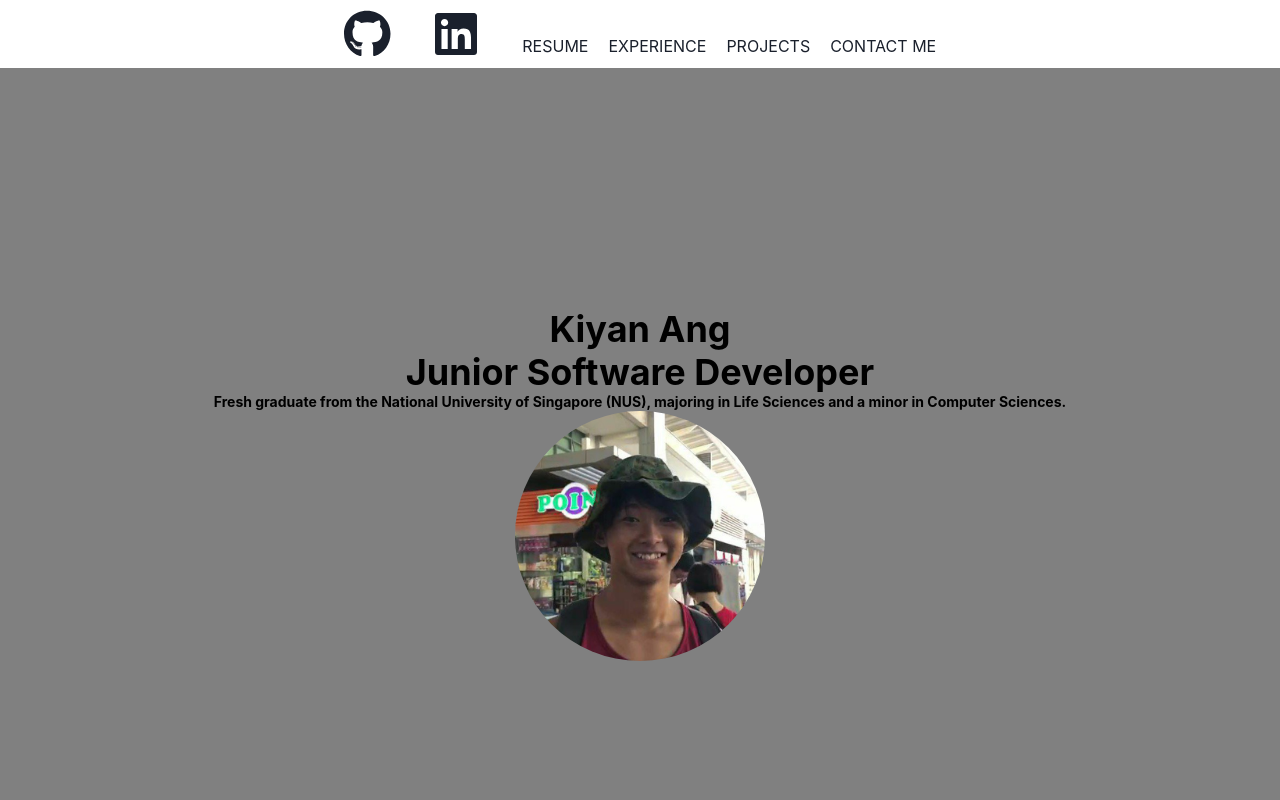
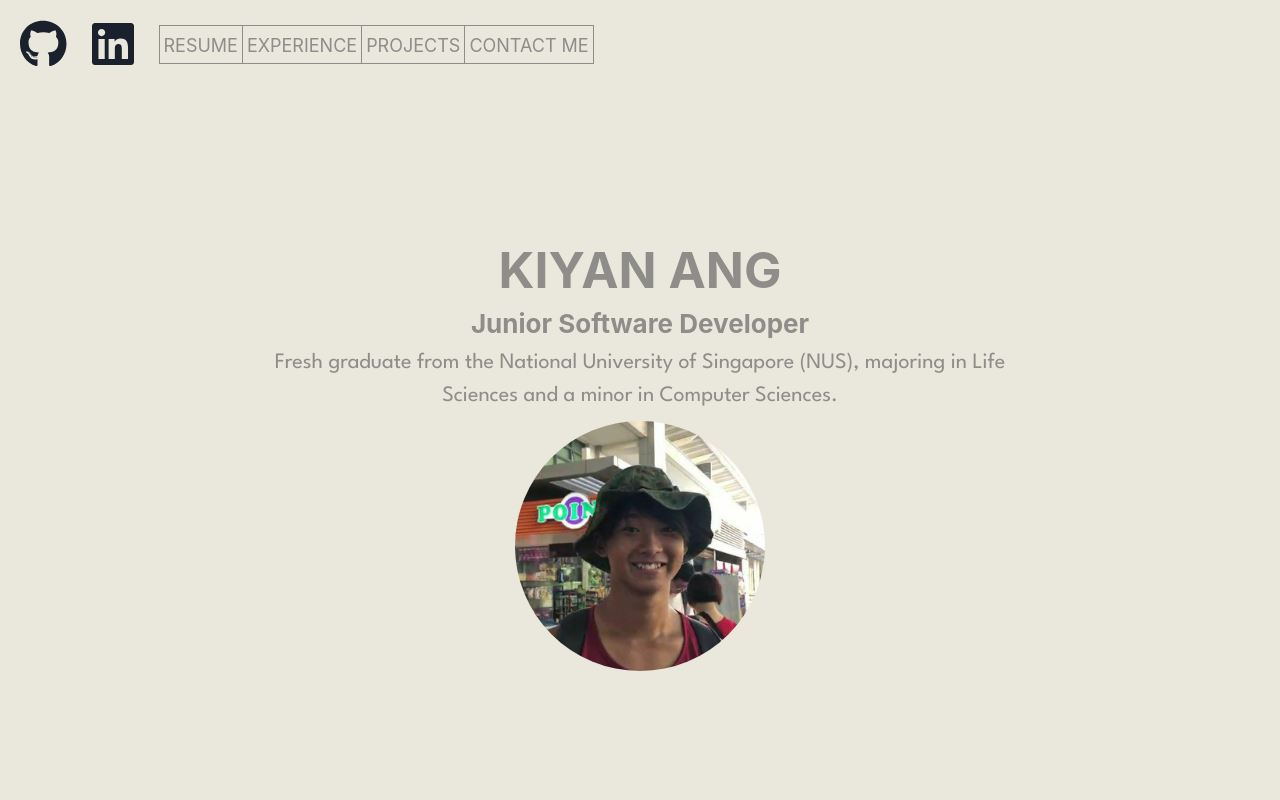
Before and after one commit to kynapy/kynapy.github.io, a React (Create React App) app: page / in a window 1280 px wide. Shown: the top 800 px of the page. Built offline with nearby package versions, Linux system fonts and the light colour scheme.

Commit message:
Add AboutSection and improve Navbar CSS

```diff
--- a/src/components/AboutSection.js
+++ b/src/components/AboutSection.js
@@ -1,25 +1,23 @@
-import { HStack, Box, VStack, Heading } from "@chakra-ui/react";
-import FullScreenSection from "./FullScreenSection";
+import { Box, VStack, Heading, Text } from "@chakra-ui/react";
 import image from "../images/kynapy.png";
+import "@fontsource/league-spartan";
 
 const AboutSection = () => {
     return (
-        <FullScreenSection>
-            <HStack width="100%" height="100%" spacing={0}>
         <VStack
-                    backgroundColor="grey"
-                    height="100%"
+            backgroundColor="#EAE7DC"
+            height="90vh"
             width="100%"
             spacing={8}
-                    padding="30vh 0"
+            padding="20vh 0"
             alignItems="center"
+            color="#8E8D8A"
         >
-                    <Box style={{display:"grid", placeItems: "center"}}>
-                        <Heading>Kiyan Ang</Heading>
-                        <Heading>Junior Software Developer</Heading>
-                        <Heading size="xs"></Heading>
-                        <Heading size="xs">Fresh graduate from the National University of Singapore (NUS), majoring in Life Sciences and a minor in Computer Sciences.
-                        </Heading>
+            <Box style={{display:"grid", placeItems: "center", padding:"0px 20vw", rowGap:"1vh"}}>
+                <Heading fontSize={50}>KIYAN ANG</Heading>
+                <Heading fontSize={26}>Junior Software Developer</Heading>
+                <Text align="center" fontFamily="League Spartan" fontSize={22}>Fresh graduate from the National University of Singapore (NUS), majoring in Life Sciences and a minor in Computer Sciences.
+                </Text>
                 <img
                     src={ image }
                     alt="Kiyan"
@@ -27,8 +25,6 @@ const AboutSection = () => {
                 />
             </Box>
         </VStack>
-            </HStack>
-        </FullScreenSection>
     )
 }
 
--- a/src/css/Navbar.css
+++ b/src/css/Navbar.css
@@ -1,10 +1,26 @@
+nav {
+    background-color: #EAE7DC;
+    height: 10vh;
+}
+
 nav ul {
     list-style: none;
-    text-align: center;
+    padding-left: 20px;
+    padding-top: 20px;
+    padding-bottom: 20px;
 }
 
-nav li {
+li {
     display: inline-block;
-    padding: 10px;
     text-decoration: none;
+    vertical-align: middle;
 }
+
+.navElements {
+    outline: 1px solid;
+    margin-top: 1px;
+    margin-left: 1px;
+    padding: 6px 4px 4px 4px;
+    font-size: 18px;
+    color: #8E8D8A;
+}
```
Lines whose indentation alone changed are shown as unchanged.
